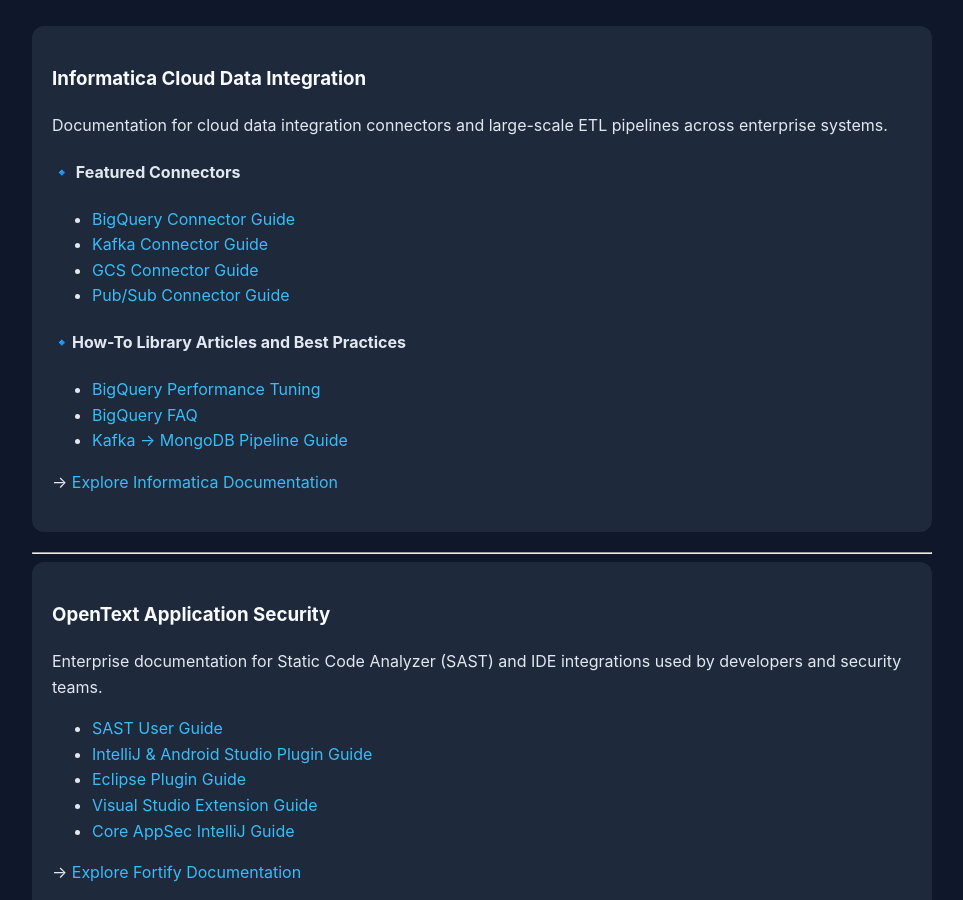
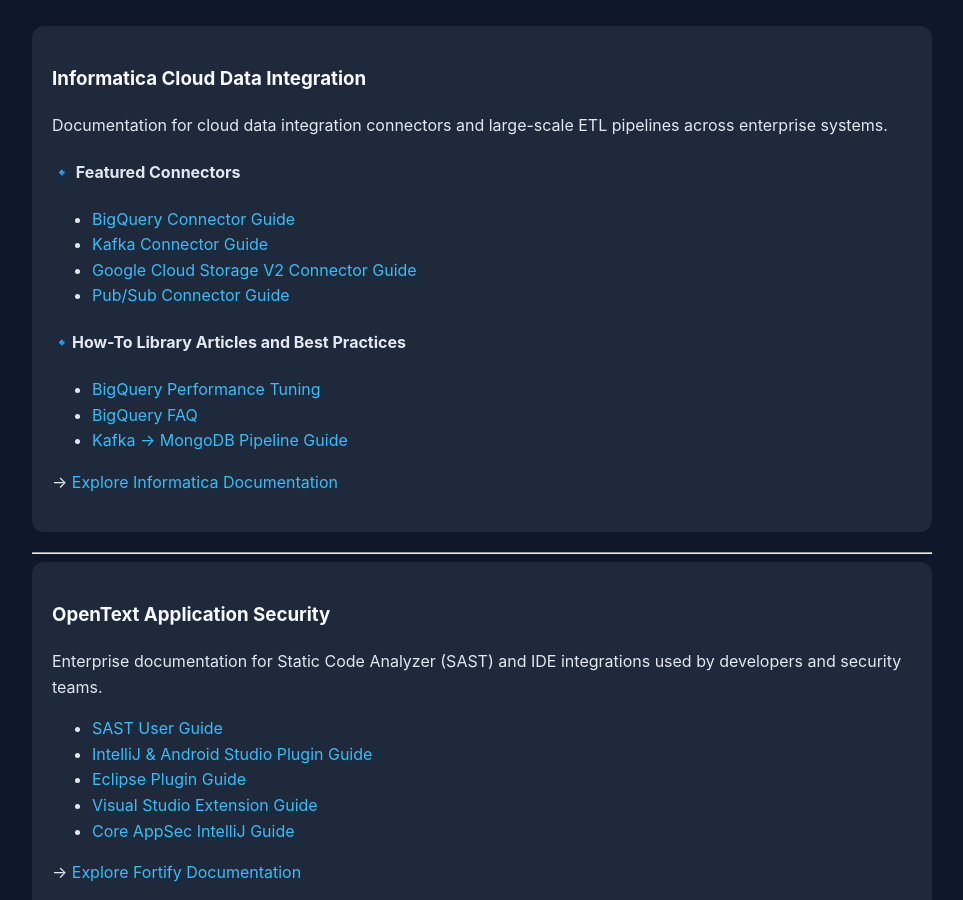
Before and after one commit to anupamsanu94/anupam-nayak-portfolio, a Jekyll site: the page built from index.md, in a window 1280 px wide and 900 px high, scrolled down 479 px. Shown: the whole window, without its empty margins (158-1121 px from the left). Built offline with Jekyll 4.4.1, drawn with Linux system fonts in a browser that asks for light colours.

Commit message:
Update index.md

```diff
--- a/index.md
+++ b/index.md
@@ -25,7 +25,7 @@ title: Anupam Nayak
 <ul>
   <li><a href="https://docs.informatica.com/integration-cloud/data-integration-connectors/current-version/google-bigquery-connectors.html">BigQuery Connector Guide</a></li>
   <li><a href="https://docs.informatica.com/integration-cloud/data-integration-connectors/current-version/kafka-connector.html">Kafka Connector Guide</a></li>
-  <li><a href="https://docs.informatica.com/integration-cloud/data-integration-connectors/current-version/google-cloud-storage-connector.html">GCS Connector Guide</a></li>
+  <li><a href="https://docs.informatica.com/integration-cloud/data-integration-connectors/current-version/google-cloud-storage-v2-connector.html">Google Cloud Storage V2 Connector Guide</a></li>
   <li><a href="https://docs.informatica.com/integration-cloud/data-integration-connectors/current-version/google-pubsub-connector.html">Pub/Sub Connector Guide</a></li>
 </ul>
 
```
